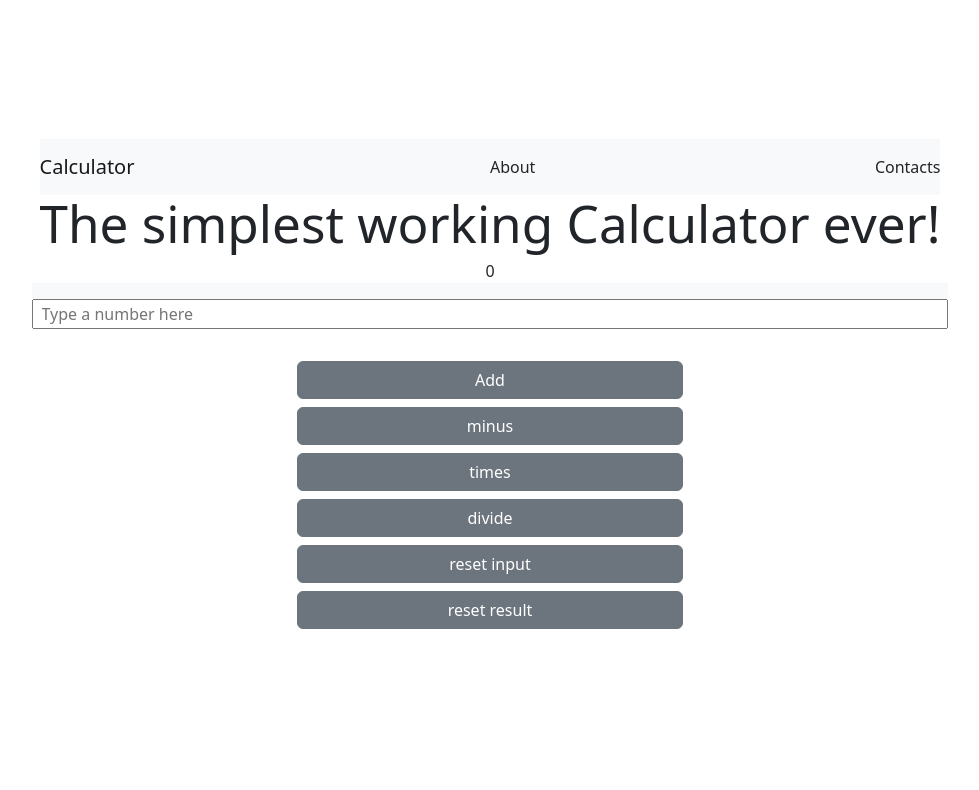
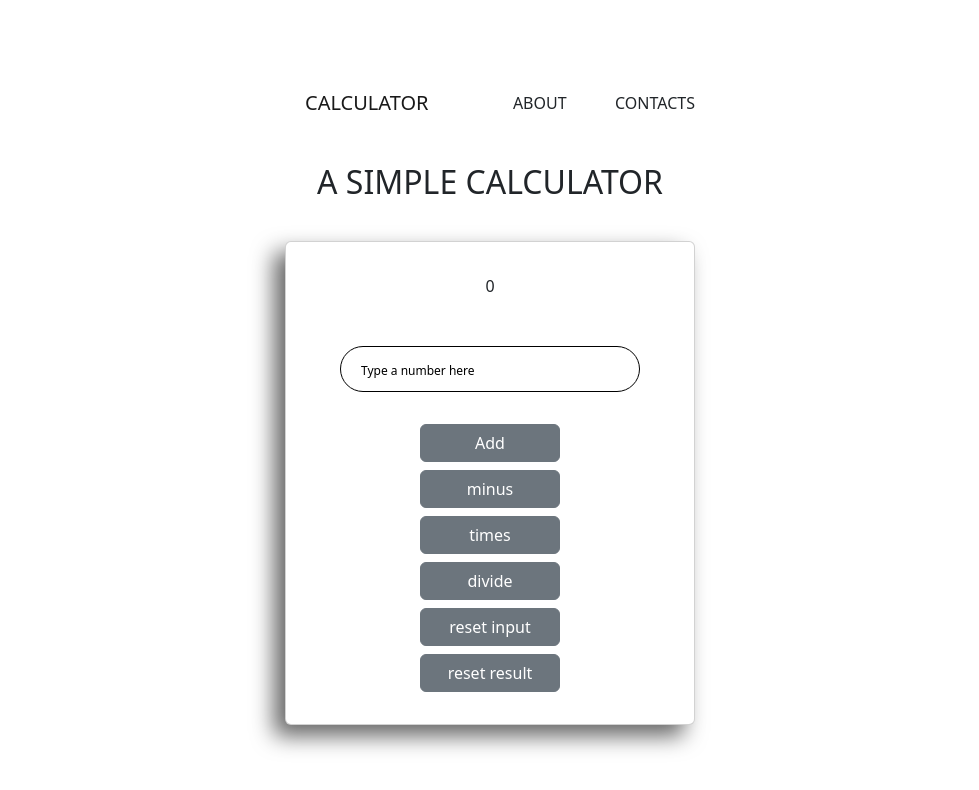
Before and after one commit to Lynnmwova/metaReactNotes, a React (Vite) app in the folder exercises/metaReactExamples/: page / in a window 1280 px wide. Shown: the top 790 px of the page, without its empty margins (150-1129 px from the left). Built offline with nearby package versions, Linux system fonts and the light colour scheme.

Commit message:
calculator Ui

```diff
--- a/exercises/metaReactExamples/src/App.css
+++ b/exercises/metaReactExamples/src/App.css
@@ -5,43 +5,48 @@
   text-align: center;
 }
 
-.logo {
-  height: 6em;
-  padding: 1.5em;
-  will-change: filter;
-  transition: filter 300ms;
-}
-.logo:hover {
-  filter: drop-shadow(0 0 2em #646cffaa);
-}
-.logo.react:hover {
-  filter: drop-shadow(0 0 2em #61dafbaa);
-}
 
-@keyframes logo-spin {
-  from {
-    transform: rotate(0deg);
-  }
-  to {
-    transform: rotate(360deg);
-  }
-}
-
-@media (prefers-reduced-motion: no-preference) {
-  a:nth-of-type(2) .logo {
-    animation: logo-spin infinite 20s linear;
-  }
+.nav-link, .navbar-brand {
+  padding: 6px 20px;
+  color: #000;
+  text-transform: uppercase;
 }
 
 
-.form{
+.right {
+  margin-left: auto;
+}
+
+
+
+h2 {
   padding: 2rem;
-  border-radius: 2rem;
-  border-bottom: 2rem #646cffaa solid transparent;
-  border: none;
-  display: inline-block;
-  height: auto;
+}
+p {
+  padding: 2rem;
+}
 
+
+.card {
+  border-radius: 8rem;
+    background: #ffffff;
+    box-shadow: -11px 11px 22px #666666,
+      11px -11px 22px #ffffff;
+}
+
+.inputStyle {
+   border-radius: 25px;
+  border: solid 1px #000;
+  background: transparent;
+  width: 300px;
+  padding: 10px 20px;
+
+}
+
+input,
+input::-webkit-input-placeholder {
+  font-size: 12px;
+  color: black;
 }
 
 ul {
--- a/exercises/metaReactExamples/src/App.jsx
+++ b/exercises/metaReactExamples/src/App.jsx
@@ -9,16 +9,16 @@ import Calculator from "./components/Calculator";
 function App() {
   return (
     <>
-      <nav className="nav-item navbar bg-light">
-        <Link to="/" className="nav-item navbar-brand bg-light">
+      <nav className="navbar">
+        <Link to="/" className="navbar-brand">
           {" "}
           Calculator{" "}
         </Link>
-        <Link to="/promo" className="nav-link bg-light">
+        <Link to="/promo" className="nav-link">
           {" "}
           About{" "}
         </Link>
-        <Link to="/contacts" className="nav-link bg-light ">
+        <Link to="/contacts" className="nav-link">
           {" "}
           Contacts
         </Link>
--- a/exercises/metaReactExamples/src/components/Calculator.jsx
+++ b/exercises/metaReactExamples/src/components/Calculator.jsx
@@ -35,20 +35,20 @@ function Calculator() {
   };
 
   return (
-    <>
+    <div className="calc-container">
       <div>
-        <h1> The simplest working Calculator ever!</h1>
+        <h2>A SIMPLE CALCULATOR</h2>
       </div>
+      <div className="card">
         <Form>
-        <p ref={ResultRef}>{result}</p>
-        <Form.Group className="row g-3 align-items-center bg-light">
+          <p ref={ResultRef}> {result}</p>
           <input
+            className="inputStyle"
             pattern="[0-9]"
             ref={InputRef}
             type="number"
             placeholder="Type a number here"
-          />
-        </Form.Group>
+          />{" "}
         </Form>
         <div className="form-container d-grid gap-2 col-6 mx-auto">
           <Button onClick={plus} className=" btn btn-secondary">
@@ -74,7 +74,8 @@ function Calculator() {
             reset result
           </Button>
         </div>
-    </>
+      </div>
+    </div>
   );
 }
 
```
Lines whose indentation alone changed are shown as unchanged.
